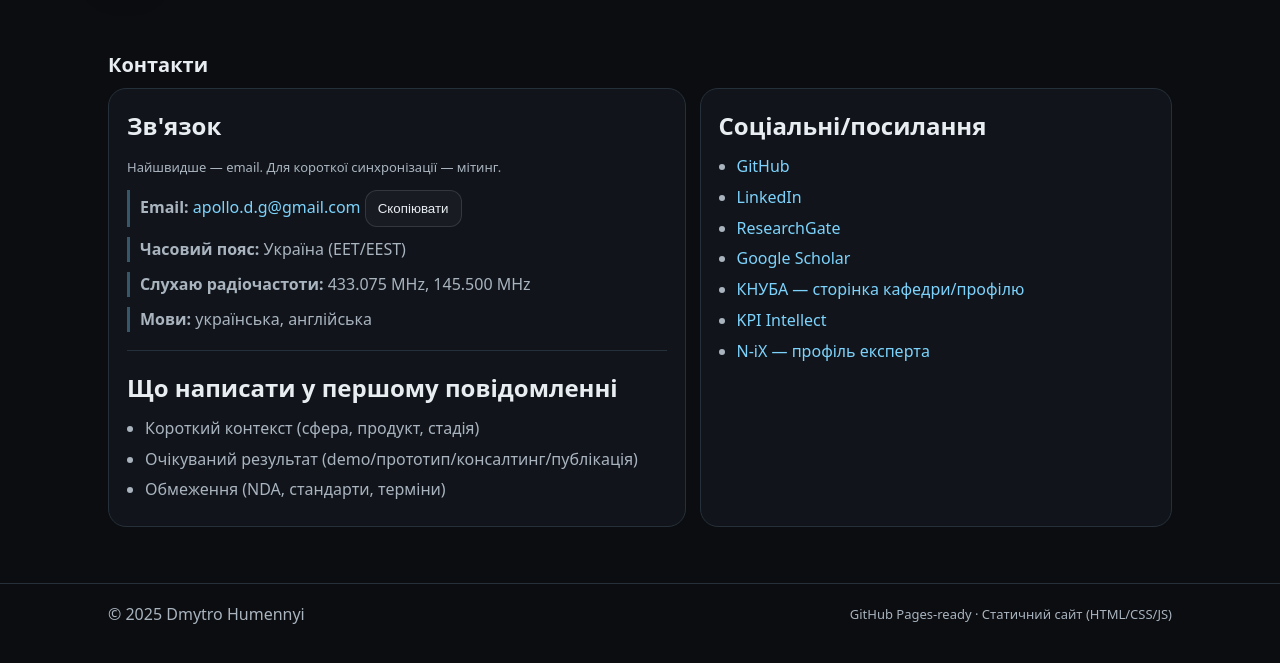
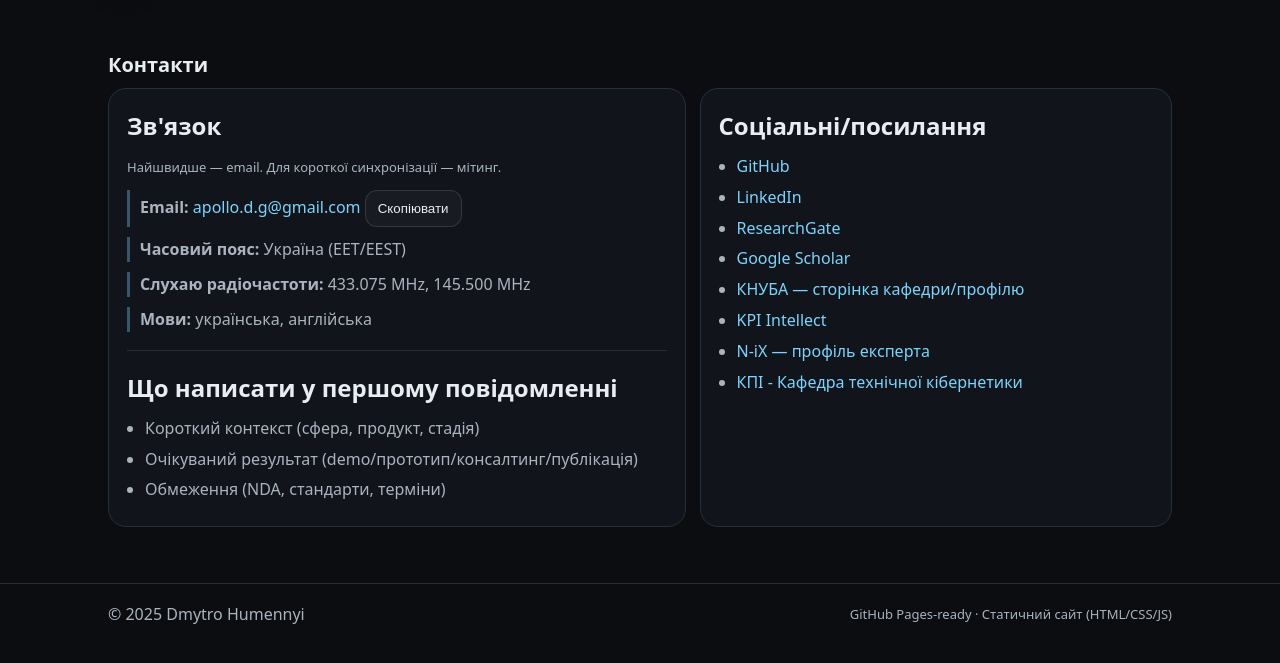
Before and after one commit to dmytrohumennyi/contimech, a plain HTML site: page contacts.html in a window 1280 px wide. Shown: the part 77-740 px from the top of the page. Drawn offline with Linux system fonts and the light colour scheme.

Commit message:
added old TC.KPI.UA

```diff
--- a/contacts.html
+++ b/contacts.html
@@ -51,7 +51,7 @@
 </section>
 <aside class="panel">
 <h2>Соціальні/посилання</h2>
-<ul class="list"><li><a href="https://github.com/dmytrohumennyi" rel="noopener" target="_blank">GitHub</a></li><li><a href="https://www.linkedin.com/in/dhumennyi/" rel="noopener" target="_blank">LinkedIn</a></li><li><a href="https://www.researchgate.net/profile/Dmytro-Humennyi?ev=hdr_xprf" rel="noopener" target="_blank">ResearchGate</a></li><li><a href="https://scholar.google.com/citations?user=s_nrWpsAAAAJ&amp;hl=en" rel="noopener" target="_blank">Google Scholar</a></li><li><a href="https://fait.knuba.edu.ua/kafedra-kbki/sklad-kafedri/gumennij-dmitro-oleksandrovich" rel="noopener" target="_blank">КНУБА — сторінка кафедри/профілю</a></li><li><a href="https://intellect.kpi.ua/profile/gdo40" rel="noopener" target="_blank">KPI Intellect</a></li><li><a href="https://www.n-ix.com/experts/b13a1b15/" rel="noopener" target="_blank">N‑iX — профіль експерта</a></li></ul></aside>
+<ul class="list"><li><a href="https://github.com/dmytrohumennyi" rel="noopener" target="_blank">GitHub</a></li><li><a href="https://www.linkedin.com/in/dhumennyi/" rel="noopener" target="_blank">LinkedIn</a></li><li><a href="https://www.researchgate.net/profile/Dmytro-Humennyi?ev=hdr_xprf" rel="noopener" target="_blank">ResearchGate</a></li><li><a href="https://scholar.google.com/citations?user=s_nrWpsAAAAJ&amp;hl=en" rel="noopener" target="_blank">Google Scholar</a></li><li><a href="https://fait.knuba.edu.ua/kafedra-kbki/sklad-kafedri/gumennij-dmitro-oleksandrovich" rel="noopener" target="_blank">КНУБА — сторінка кафедри/профілю</a></li><li><a href="https://intellect.kpi.ua/profile/gdo40" rel="noopener" target="_blank">KPI Intellect</a></li><li><a href="https://www.n-ix.com/experts/b13a1b15/" rel="noopener" target="_blank">N‑iX — профіль експерта</a></li><li><a href="https://ntuukpi.github.io/fiot/pages/vikladachi.html#vikladachi" rel="noopener" target="_blank">КПІ - Кафедра технічної кібернетики</a></li></ul></aside>
 </div>
 </main>
 <footer class="footer">
```
